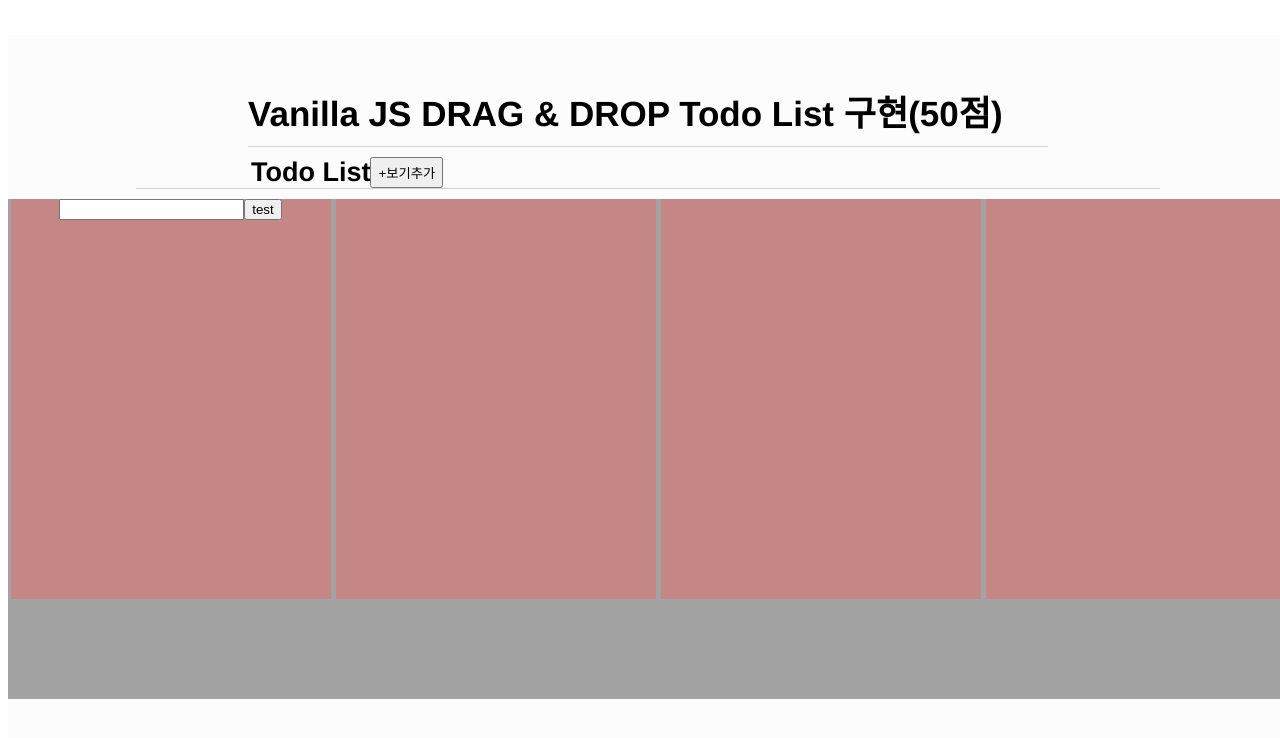
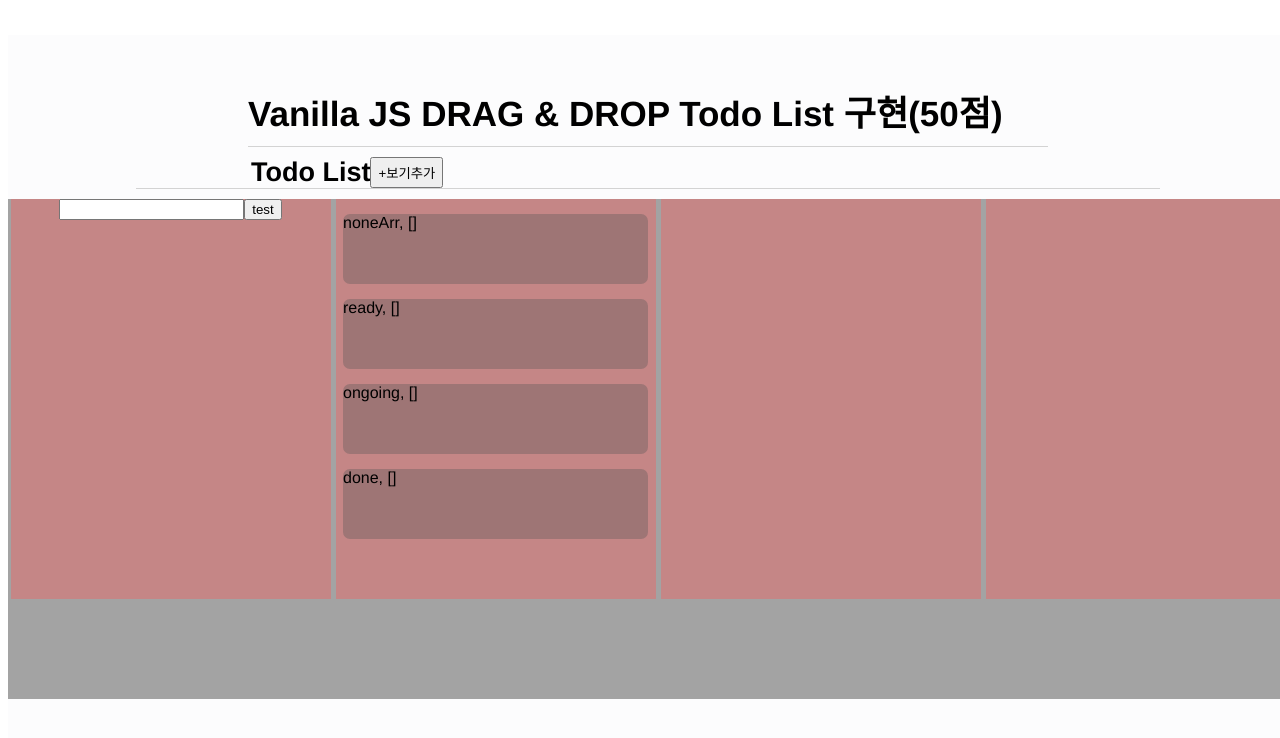
Before and after one commit to Twince/YourSSU-TODO-V2, a Vue app: page / in a window 1280 px wide. Shown: the top 738 px of the page. Built offline with nearby package versions, Linux system fonts and the light colour scheme.

Commit message:
feat: Add Code

```diff
--- a/src/components/HelloWorld.vue
+++ b/src/components/HelloWorld.vue
@@ -17,15 +17,15 @@
             <div id="none" class="none box-detail">
                 <div
                     class="item"
-                    v-for="(item, index) in noneArr"
-                    v-bind:key="item"
+                    v-for="(item, index) in TodoStatus.noneArr"
+                    v-bind:key="index"
                     v-bind:id="index"
                     ref="itemBlock"
                     @mousedown="mouseDown"
                     draggable="true"
                     @dragstart="onDragStart"
                 >
-                    {{ index }}, {{ noneArr[index] }}
+                    {{ index }}, {{ item }}
                 </div>
 
                 <div class="add-item">
@@ -39,7 +39,20 @@
                 class="ready box-detail"
                 @dragover="onDragover"
                 @drop="onDrop"
-            ></div>
+            >
+                <div
+                    class="item"
+                    v-for="(item, index) in TodoStatus"
+                    v-bind:key="index"
+                    v-bind:id="index"
+                    ref="itemBlock"
+                    @mousedown="mouseDown"
+                    draggable="true"
+                    @dragstart="onDragStart"
+                >
+                    {{ index }}, {{ item }}
+                </div>
+            </div>
             <div
                 id="ongoing"
                 class="ongoing box-detail"
@@ -59,10 +72,17 @@
 <script setup>
 import { ref, watchEffect } from "vue";
 
-const noneArr = ref([]); //대기열 배열
+const TodoStatus = ref({
+    noneArr : [], // 대기열 배열
+    ready : [],
+    ongoing : [],
+    done : [],
+})
+// const readyArr = ref([]);
 const rawInput = ref(); //input 입력
 const flag = ref(false);
 const selectElement = ref();
+const previousArr = ref(); // 옮겨진 대상의 배열 이름
 
 const mousePosition = ref({
     left: 0,
@@ -123,31 +143,55 @@ watchEffect(() => {
 
 // }
 const onDragStart = (e) => {
-    console.log("여기에요!");
-    console.log(e.target.parentElement.classList[0]);
+    // console.log("여기에요!" + e.target.parentElement.classList[0]);
     e.dataTransfer.setData(
         "test",
         JSON.stringify({
             targetID: e.target.id,
-            ownArr: e.target.parentElement.classList[0],
-        })
+            previousArrName: e.target.parentElement.classList[0],
+        }) //setData에 파라미터는 string값만 받으므로, JSON.stringify로 문자열 변환
     );
 };
 
 const onDragover = (e) => {
-    e.preventDefault(); // 기본적으로 드래그를 막고 있던 이벤트를 막음.
+    e.preventDefault(); // 기본적으로 드래그를 막고 있던 이벤트를 막음. -> 드래그를 가능하게 함.
 };
 
 const onDrop = (e) => {
+    console.log("전 배열 이름 저장" + previousArr.value);
     console.log(e.dataTransfer.getData("test"));
     console.log("온드롭 실행함.");
     console.log(e.target.id);
-    console.log(JSON.parse(e.dataTransfer.getData("test")).targetID);
+    console.log(JSON.parse(e.dataTransfer.getData("test")).targetID); // JSON.parse로 sringify를 JSON형태로 되돌림.
+
+    if(JSON.parse(e.dataTransfer.getData("test")).previousArrName == "none") { // TODO를 가져온 값의 아이디가 none일때
+        if(Object.keys(TodoStatus.value)[1] == e.target.id){
+            TodoStatus.value.ready.push(TodoStatus.value.noneArr.slice(e.dataTransfer.getData("test").targetID, 1));
+            // index 1번은 ready
+            console.log("똑같다!"+TodoStatus.value);
+        }
+        TodoStatus.value.noneArr.splice(e.dataTransfer.getData("test").targetID, 1)
+        console.log("slice완료" + TodoStatus.value.noneArr);
+        console.log(TodoStatus.value);
+
+
+
+        console.log("키 이름"+Object.keys(TodoStatus.value)[1]); // 1번 인덱스는 ready
+    }
+
+    // const index = JSON.parse(e.dataTransfer.getData("test")).targetID
+    // const cutedData = previousArr.value + "Arr".value.slice(index, 1); // 전값 이름 + Arr.slice(index(targetID), 1)
+
+
+    // // e.dataTransfer.getData("test")
+    // e.target.id + "Arr".push(cutedData);
 };
 
 const addTodo = () => {
-    noneArr.value.push(rawInput.value); // 입력된 값을 배열에 출력
-    console.log(noneArr.value);
+    console.log(rawInput.value);
+    // console.log(TodoStatus.value.noneArr[0]);
+    TodoStatus.value.noneArr = TodoStatus.value.noneArr.concat(rawInput.value); // 입력된 값을 배열에 출력
+    console.log(TodoStatus.value);
 };
 </script>
 
```
